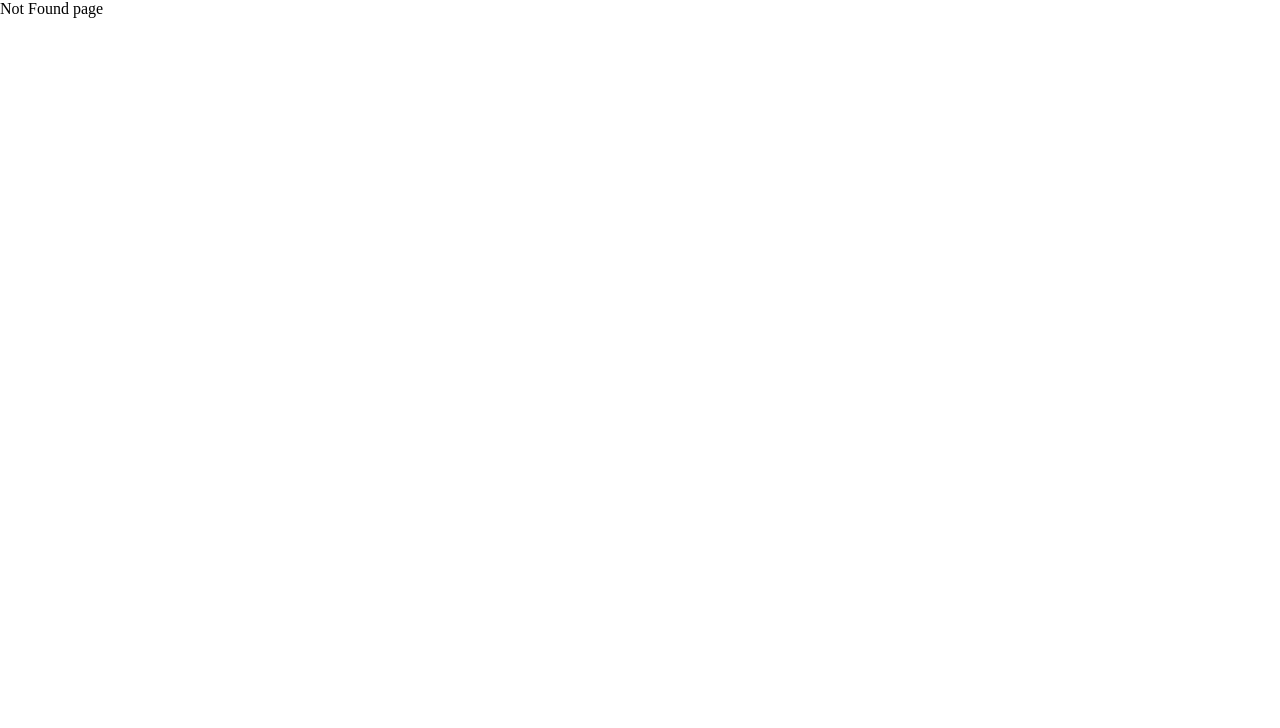
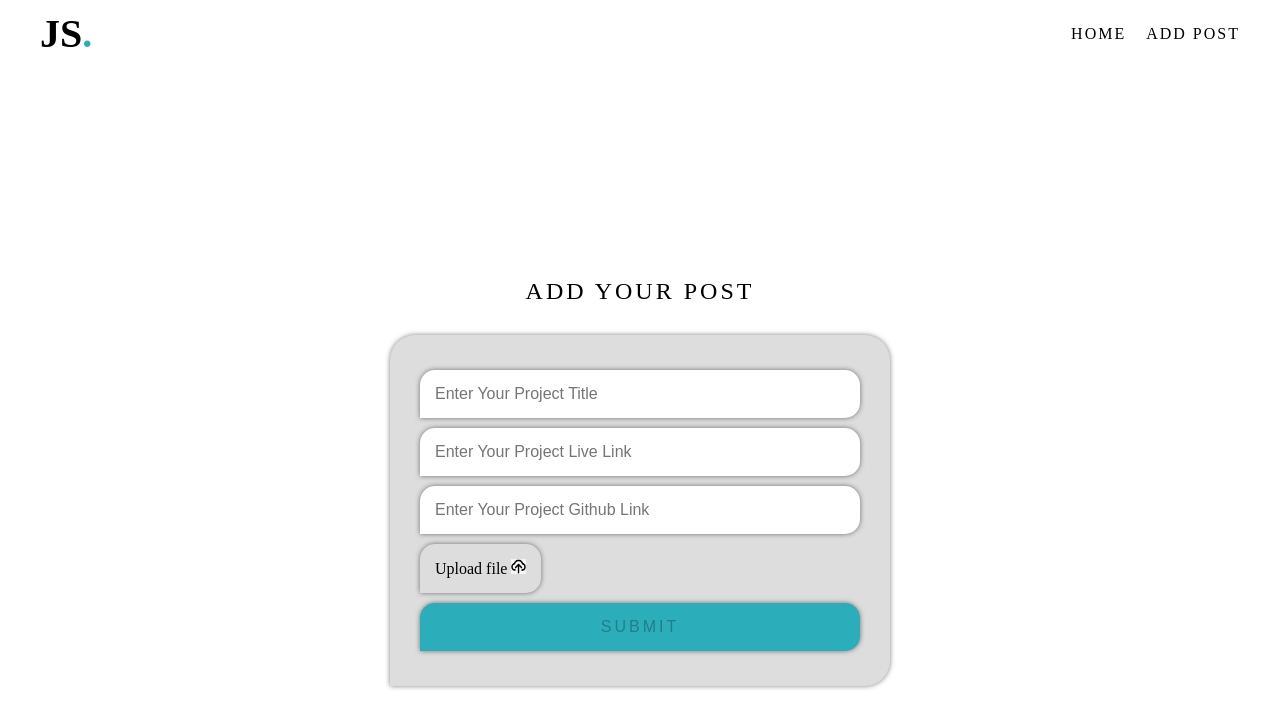
Before and after one commit to mhhasanmehedi/javascript-project, a React (Create React App) app: page /addPost in a window 1280 px wide. Before the commit this address had no page. Shown: the top 728 px of the page. Built offline with nearby package versions, Linux system fonts and the light colour scheme; no server answers.

Commit message:
single post fetch error

```diff
--- a/package.json
+++ b/package.json
@@ -6,11 +6,13 @@
     "@testing-library/jest-dom": "^5.15.0",
     "@testing-library/react": "^11.2.7",
     "@testing-library/user-event": "^12.8.3",
+    "axios": "^0.24.0",
     "bootstrap": "^5.1.3",
     "node-sass": "^6.0.1",
     "react": "^17.0.2",
     "react-dom": "^17.0.2",
     "react-helmet": "^6.1.0",
+    "react-hook-form": "^7.20.0",
     "react-router-dom": "^5.2.0",
     "react-scripts": "4.0.3",
     "web-vitals": "^1.1.2"
--- a/src/App.js
+++ b/src/App.js
@@ -1,29 +1,45 @@
-import React from 'react';
-import { BrowserRouter, Switch, Route } from 'react-router-dom';
-import Posts from './Components/Posts/Posts';
-import Home from './Pages/Home/Home';
-import NoMatch from './Pages/NoMatch/NoMatch';
+import React, { createContext, useState, useEffect } from "react";
+import { BrowserRouter, Switch, Route } from "react-router-dom";
+import AddPost from "./Components/AddPost/AddPost";
+import Header from "./Components/Header/Header";
+import Posts from "./Components/Posts/Posts";
+import Home from "./Pages/Home/Home";
+import NoMatch from "./Pages/NoMatch/NoMatch";
+
+export const PostContext = createContext();
 
 const App = () => {
+  const [posts, setPosts] = useState([]);
+
+  useEffect(() => {
+    fetch("http://localhost:5000/posts")
+      .then((res) => res.json())
+      .then((data) => setPosts(data));
+  }, []);
+
   return (
-    <>
+    <PostContext.Provider value={[posts, setPosts]}>
       <BrowserRouter>
+        <Header />
         <Switch>
-          <Route exact path='/'>
+          <Route exact path="/">
             <Home />
           </Route>
-          <Route path='/home'>
+          <Route path="/home">
             <Home />
           </Route>
-          <Route path='/post/:postId'>
+          <Route path="/post/:postId">
             <Posts />
           </Route>
-          <Route path='*'>
+          <Route path="/addPost">
+            <AddPost />
+          </Route>
+          <Route path="*">
             <NoMatch />
           </Route>
         </Switch>
       </BrowserRouter>
-    </>
+    </PostContext.Provider>
   );
 };
 
--- /dev/null
+++ b/src/Components/AddPost/AddPost.js
@@ -0,0 +1,79 @@
+import React, { useState } from "react";
+import axios from "axios";
+import { useForm } from "react-hook-form";
+import "./AddPost.scss";
+import icon from "../../img/file-icon.png";
+
+const AddPost = () => {
+  const { register, handleSubmit } = useForm();
+  const [imageURL, setImageURL] = useState("");
+  const onSubmit = (data) => {
+    const postData = {
+      title: data.title,
+      liveLink: data.liveLink,
+      githubLink: data.githubLink,
+      imgURL: imageURL,
+    };
+
+    fetch(`http://localhost:5000/addPost`, {
+      method: "POST",
+      headers: {
+        "Content-Type": "application/json",
+      },
+      body: JSON.stringify(postData),
+    }).then((res) => console.log("server side response", res));
+  };
+
+  const handleImageUpload = (event) => {
+    const imageData = new FormData();
+    imageData.set("key", "2d6dc2584b64360c816207dbdb6287ea");
+    imageData.append("image", event.target.files[0]);
+
+    axios
+      .post("https://api.imgbb.com/1/upload", imageData)
+      .then((res) => {
+        setImageURL(res.data.data.display_url);
+      })
+      .catch((err) => {
+        console.log(err);
+      });
+  };
+
+  return (
+    <div className="post__form">
+      <h2>Add Your Post</h2>
+      <form onSubmit={handleSubmit(onSubmit)}>
+        <input
+          type="text"
+          placeholder="Enter Your Project Title"
+          {...register("title", { required: true })}
+        />
+
+        <input
+          type="text"
+          placeholder="Enter Your Project Live Link"
+          {...register("liveLink", { required: true })}
+        />
+
+        <input
+          type="text"
+          placeholder="Enter Your Project Github Link"
+          {...register("githubLink", { required: true })}
+        />
+        <label htmlFor="file">
+          Upload file <img src={icon} alt="file Upload icon" />
+        </label>
+        <input
+          style={{ display: "none" }}
+          id="file"
+          type="file"
+          onChange={handleImageUpload}
+        />
+
+        {imageURL ? <input type="submit" /> : <input type="submit" disabled />}
+      </form>
+    </div>
+  );
+};
+
+export default AddPost;
--- /dev/null
+++ b/src/Components/AddPost/AddPost.scss
@@ -0,0 +1,51 @@
+@import "../../variables.scss";
+.post__form {
+  height: 100vh;
+  width: 100%;
+  display: flex;
+  justify-content: center;
+  align-items: center;
+  flex-direction: column;
+  h2 {
+    text-align: center;
+    text-transform: uppercase;
+    letter-spacing: 3px;
+    margin: 30px 0;
+    font-weight: lighter;
+  }
+  form {
+    width: 500px;
+    padding: 30px;
+    background: #ddd;
+    border-radius: 25px 25px 25px 0;
+    box-shadow: 0px 0px 5px rgba(0, 0, 0, 0.5);
+    input {
+      width: 100%;
+      padding: 15px;
+      margin: 5px 0;
+      border: none;
+      outline: none;
+      border-radius: 15px 15px 15px 0;
+      box-shadow: 0px 0px 5px rgba(0, 0, 0, 0.5);
+      font-size: 16px;
+    }
+    label {
+      display: inline-block;
+      box-shadow: 0px 0px 5px rgba(0, 0, 0, 0.5);
+      padding: 15px;
+      margin: 5px 0;
+      border-radius: 15px 15px 15px 0;
+      img {
+        width: 15px;
+        height: 15px;
+        line-height: 15px;
+      }
+    }
+    input[type="submit"] {
+      background: $primary-color;
+      cursor: pointer;
+      text-transform: uppercase;
+      letter-spacing: 3px;
+    }
+  }
+}
--- /dev/null
+++ b/src/Components/Header/Header.js
@@ -0,0 +1,21 @@
+import React from "react";
+import { Link } from "react-router-dom";
+import "./Header.scss";
+
+const Header = () => {
+  return (
+    <div className="header container">
+      <div className="logo">
+        <Link to="/">
+          JS<span>.</span>
+        </Link>
+      </div>
+      <div className="main-menu">
+        <Link to="/home">Home</Link>
+        <Link to="/addPost">Add Post</Link>
+      </div>
+    </div>
+  );
+};
+
+export default Header;
--- /dev/null
+++ b/src/Components/Header/Header.scss
@@ -0,0 +1,24 @@
+@import "../../variables.scss";
+.header {
+  display: flex;
+  align-items: center;
+  justify-content: space-between;
+  padding: 10px 0;
+  .logo a {
+    text-decoration: none;
+    font-size: 40px;
+    font-weight: 900;
+    color: black;
+    span {
+      color: $primary-color;
+    }
+  }
+  .main-menu a {
+    text-decoration: none;
+    font-size: 16px;
+    margin-left: 20px;
+    color: black;
+    text-transform: uppercase;
+    letter-spacing: 2px;
+  }
+}
--- a/src/Components/Post/Post.js
+++ b/src/Components/Post/Post.js
@@ -1,13 +1,14 @@
-import React from 'react';
-import { Link } from 'react-router-dom';
-import './Post.scss';
+import React from "react";
+import { Link } from "react-router-dom";
+import "./Post.scss";
 
 const Post = ({ post }) => {
+  const { _id, imgURL, title } = post;
   return (
-    <div className='post__item'>
-      <Link to={`/post/${post.id}`}>
-        <img width='100%' src={post.img} alt='' />
-        <h4>{post.title}</h4>
+    <div className="post__item">
+      <Link to={`/post/${_id}`}>
+        <img width="100%" src={imgURL} alt={title} />
+        <h4>{title}</h4>
       </Link>
     </div>
   );
--- a/src/Components/Post/Post.scss
+++ b/src/Components/Post/Post.scss
@@ -1,4 +1,4 @@
-@import '../../variables.scss';
+@import "../../variables.scss";
 .post__item {
   width: 31%;
   box-shadow: 0px 0px 6px rgba(214, 39, 39, 0.5);
--- a/src/Components/Posts/Posts.js
+++ b/src/Components/Posts/Posts.js
@@ -1,35 +1,52 @@
-import React from "react";
+import React, { useState, useEffect } from "react";
 import { useParams } from "react-router";
-import PostData from "../../PostData.json";
-import { Helmet } from "react-helmet";
+// import { Helmet } from "react-helmet";
 import "./Posts.scss";
-import { Link } from "react-router-dom";
+// import { Link } from "react-router-dom";
+// import { useContext } from "react";
+// import { PostContext } from "../../App";
 
 const Posts = () => {
   const { postId } = useParams();
-  let posts = PostData.filter((x) => x.id === Number(postId));
+  // const [posts] = useContext(PostContext);
+  // let post = posts.filter((x) => x._id === postId);
+  // console.log(post[0].title);
 
+  // const [post, setPost] = useState([]);
+
+  useEffect(() => {
+    fetch(`http://localhost:5000/posts/${postId}`)
+      // .then((res) => res.json())
+      .then((data) => {
+        console.log(data);
+      });
+  });
+
+  // console.log(post);
   return (
     <>
-      <Helmet>
-        <title>Post || {posts[0].title}</title>
+      {/* <Helmet>
+        <title>Post || {post[0].title}</title>
       </Helmet>
       <div>
         <div className="single-post">
-          <h3>{posts[0].title}</h3>
-          <img width="100%" height="400px" src={posts[0].img} alt="" />
-          <p>{posts[0].title}</p>
+          <h3>{post[0].title}</h3>
+          <img width="100%" height="400px" src={post[0].imgURL} alt="" />
+          <p>{post[0].title}</p>
+          <br />
           <p>
-            Link Link: <a href={posts[0].live}>{posts[0].live}</a>
+            Link Link: <a href={post[0].liveLink}>{post[0].liveLink}</a>
           </p>
+          <br />
           <p>
-            Github Link: <a href={posts[0].github}>{posts[0].github}</a>
+            Github Link: <a href={post[0].githubLink}>{post[0].githubLink}</a>
           </p>
+          <br />
           <Link to="/home" className="btn">
             <button type="button">Go home</button>
           </Link>
         </div>
-      </div>
+      </div> */}
     </>
   );
 };
--- a/src/Pages/Home/Home.js
+++ b/src/Pages/Home/Home.js
@@ -1,20 +1,22 @@
-import React from 'react';
-import Post from '../../Components/Post/Post';
-import PostData from '../../PostData.json';
-import { Helmet } from 'react-helmet';
-import './Home.scss';
+import Post from "../../Components/Post/Post";
+import { Helmet } from "react-helmet";
+import "./Home.scss";
+import { useContext } from "react";
+import { PostContext } from "../../App";
 
 const Home = () => {
+  const [posts] = useContext(PostContext);
+
   return (
     <>
       <Helmet>
         <title>Home Page</title>
       </Helmet>
 
-      <div className='container'>
-        <h2>Javascirpt Project</h2>
-        <div className='post'>
-          {PostData.map((post) => (
+      <div className="container">
+        <h2>Javascript Project</h2>
+        <div className="post">
+          {posts.map((post) => (
             <Post key={post.id} post={post} />
           ))}
         </div>
--- a/src/index.scss
+++ b/src/index.scss
@@ -1,4 +1,4 @@
-@import './variables.scss';
+@import "./variables.scss";
 
 * {
   padding: 0;
@@ -7,6 +7,5 @@
 }
 body,
 html {
-  // background-color:  $primary-color!important;
   background-color: white !important;
 }
```
Also changed, not shown: src/img/file-icon.png (added), 1 other file (tests, documents, lock files or other folders).
